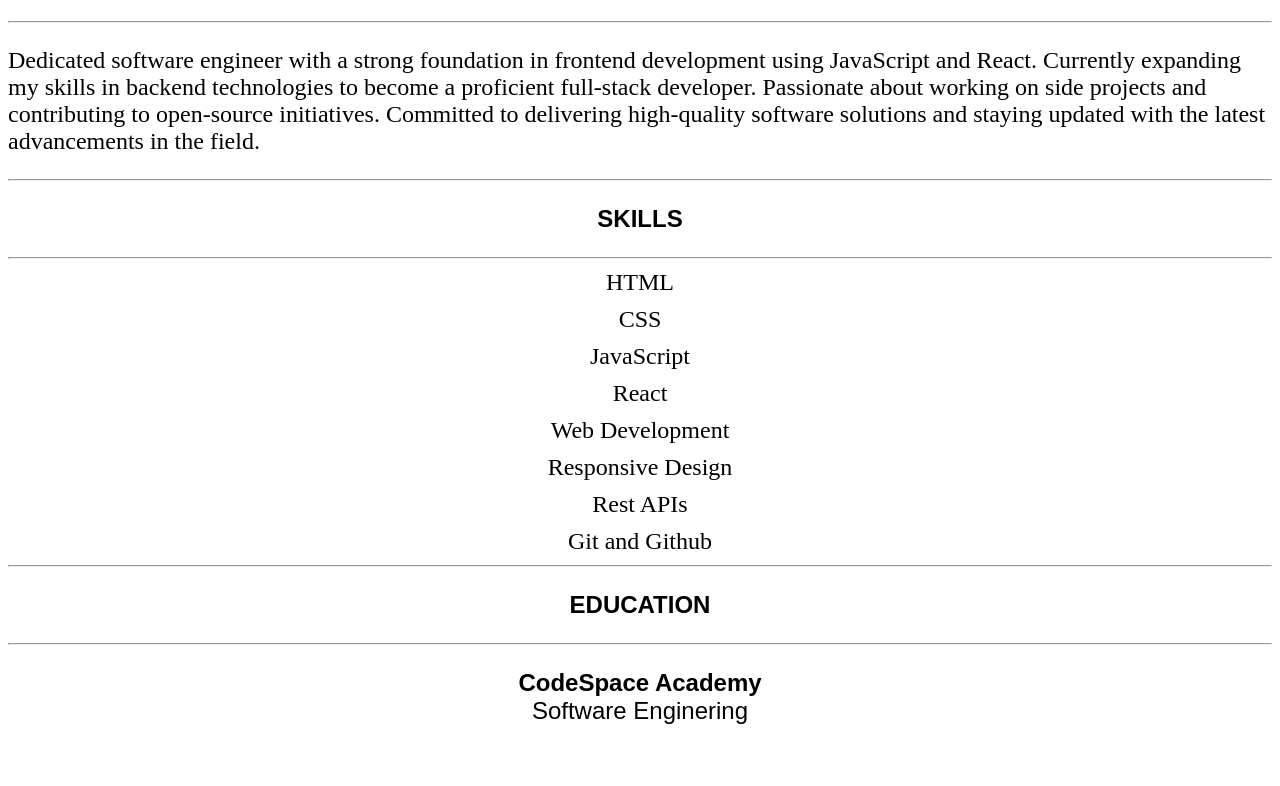
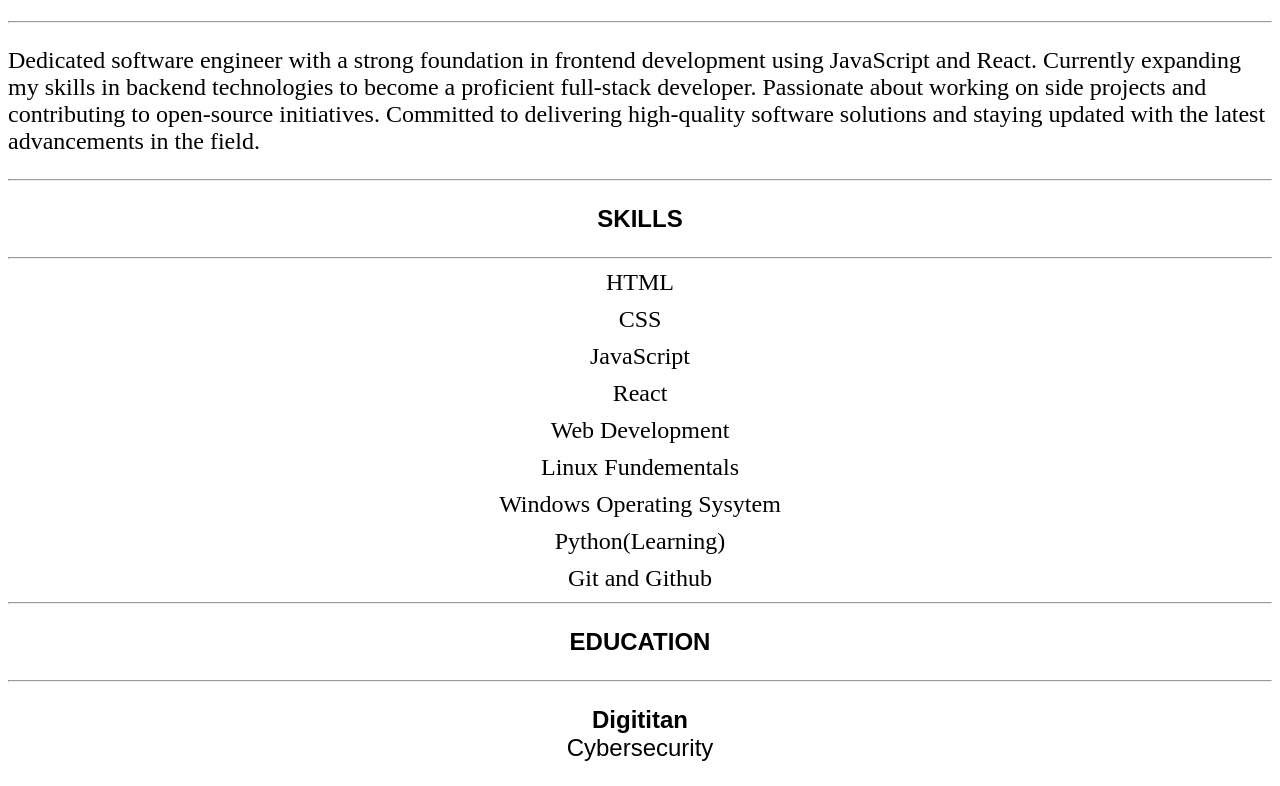
Before and after one commit to KemisoMalatsi/my_portfolio_website, a plain HTML site: page PORTFOLIO WEBSITE/cv.html in a window 1280 px wide. Shown: the part 330-1116 px from the top of the page. Before the commit the page ends 1079 px from the top, so only its background shows below. Drawn offline with Linux system fonts and the light colour scheme.

Commit message:
Updated skills and education in cv.html, and rewritten about section in index.html

```diff
--- a/PORTFOLIO WEBSITE/cv.html
+++ b/PORTFOLIO WEBSITE/cv.html
@@ -33,15 +33,16 @@
             <li>JavaScript</li>
             <li>React</li>
             <li>Web Development</li>
-            <li>Responsive Design</li>
-            <li>Rest APIs</li>
+            <li>Linux Fundementals</li>
+            <li>Windows Operating Sysytem</li>
+            <li>Python(Learning)</li>
             <li>Git and Github</li>
         </ul>
         <hr>
     <h3 class="h3">EDUCATION</h3>
         <hr>
-        <p class="education"><strong>CodeSpace Academy</strong><br>
-        Software Enginering </p>
+        <p class="education"><strong>Digititan</strong><br>
+        Cybersecurity </p>
 
 </body>
 </html>
```
Also changed, not shown: PORTFOLIO WEBSITE/index.html (+1 -7 lines).
